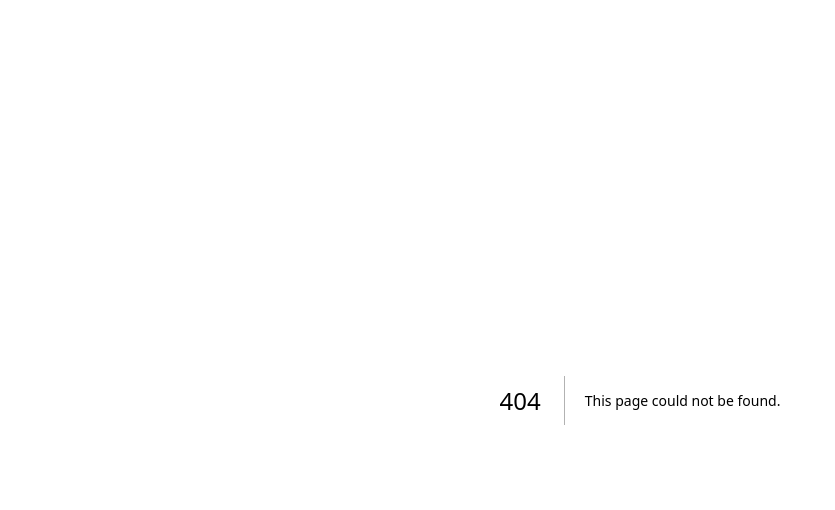
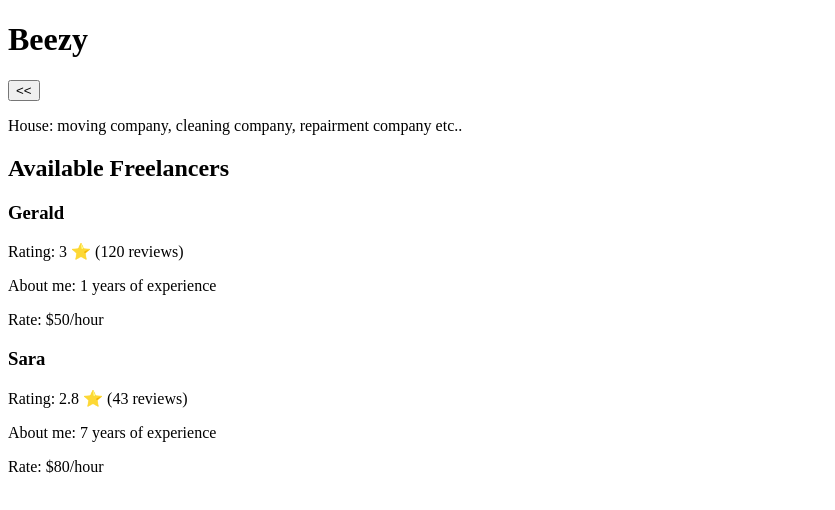
Before and after one commit to jkum1/reabbit, a Next.js app in the folder reabbit/: page /client_page/1 in a window 1280 px wide. Before the commit this address had no page. Shown: the top 510 px of the page, without its empty margins (0-835 px from the left). Built offline with nearby package versions, Linux system fonts and the light colour scheme.

Commit message:
added service details page and formatted pages based on service icons

```diff
--- /dev/null
+++ b/reabbit/src/app/client_page/[id]/page.tsx
@@ -0,0 +1,151 @@
+"use client";
+
+import { use, useEffect, useState } from "react";
+
+const serviceDetails = {
+  1: "House: moving company, cleaning company, repairment company etc..",
+  2: "Technical: computer coding, PPT designer, UI/UX designer, video editor etc..",
+  3: "Car Services: mechanic, car detailer, etc..",
+  4: "Education: online video editor, online private lesson, Off-line private lesson, Certificate-related training etc..",
+  5: "Hobby: origami, game, piano, dance, music, Exercise(PT), sport, art, magic etc..",
+  6: "Expert: developer, designer, marketing expert, project manager, product manager, finance expert etc..",
+  7: "Know-How: stock, bit coin etc..",
+};
+
+const freelancers = [
+  {
+    id: 1,
+    name: "Gerald",
+    about: "1 years of experience",
+    rating: 3,
+    reviews: 120,
+    ratePerHour: "$50",
+  },
+  {
+    id: 2,
+    name: "Hugh",
+    about: "3 years of experience",
+    rating: 4.8,
+    reviews: 17,
+    ratePerHour: "$70",
+  },
+  {
+    id: 3,
+    name: "Katarina",
+    about: "20 years of experience",
+    rating: 4.5,
+    reviews: 59,
+    ratePerHour: "$100",
+  },
+  {
+    id: 4,
+    name: "Garen",
+    about: "12 years of experience",
+    rating: 3.5,
+    reviews: 82,
+    ratePerHour: "$60",
+  },
+  {
+    id: 5,
+    name: "Jax",
+    about: "17 years of experience",
+    rating: 3.9,
+    reviews: 34,
+    ratePerHour: "$50",
+  },
+  {
+    id: 6,
+    name: "Joseph",
+    about: "11 years of experience",
+    rating: 4.1,
+    reviews: 158,
+    ratePerHour: "$200",
+  },
+  {
+    id: 7,
+    name: "Minnie",
+    about: "10 years of experience",
+    rating: 2.5,
+    reviews: 61,
+    ratePerHour: "$50",
+  },
+  {
+    id: 8,
+    name: "Sara",
+    about: "7 years of experience",
+    rating: 2.8,
+    reviews: 43,
+    ratePerHour: "$80",
+  },
+  {
+    id: 9,
+    name: "Jamil",
+    about: "5 years of experience",
+    rating: 5,
+    reviews: 206,
+    ratePerHour: "$20",
+  },
+];
+
+const freelancerByService = {
+  1: [1, 8],
+  2: [2],
+  3: [3],
+  4: [],
+  5: [5],
+  6: [6],
+  7: [4, 7, 9],
+};
+
+export default function ServicePage({
+  params,
+}: {
+  params: Promise<{ id: string }>;
+}) {
+  const unwrappedParams = use(params);
+  const [serviceDetail, setServiceDetail] = useState("");
+  const [availableFreelancers, setAvailableFreelancers] = useState<any[]>([]);
+
+  useEffect(() => {
+    const id = unwrappedParams.id;
+    if (id) {
+      const detail = serviceDetails[parseInt(id, 10)];
+      setServiceDetail(detail || "Service not found.");
+
+      const freelancerIds = freelancerByService[parseInt(id, 10)] || [];
+      const filteredFreelancers = freelancerIds.map((id) =>
+        freelancers.find((freelancer) => freelancer.id === id)
+      );
+      setAvailableFreelancers(filteredFreelancers);
+    }
+  }, [unwrappedParams.id]);
+
+  return (
+    <>
+      <h1>Beezy</h1>
+      <div>
+        <button onClick={() => window.history.back()}>{"<<"}</button>
+        <div>
+          <p>{serviceDetail}</p>
+        </div>
+      </div>
+      <h2>Available Freelancers</h2>
+      <div>
+        {availableFreelancers.length > 0 ? (
+          availableFreelancers.map((freelancer) => (
+            <div key={freelancer.id}>
+              <h3>{freelancer?.name}</h3>
+              <p>
+                Rating: {freelancer?.rating} ⭐ ({freelancer?.reviews} reviews)
+              </p>
+              <p>About me: {freelancer?.about}</p>
+              <p>Rate: {freelancer?.ratePerHour}/hour</p>
+            </div>
+          ))
+        ) : (
+          <p>No freelancers available for this service.</p>
+        )}
+      </div>
+    </>
+  );
+}
```
Also changed, not shown: reabbit/src/app/client_page/page.tsx (+6 -20 lines).
